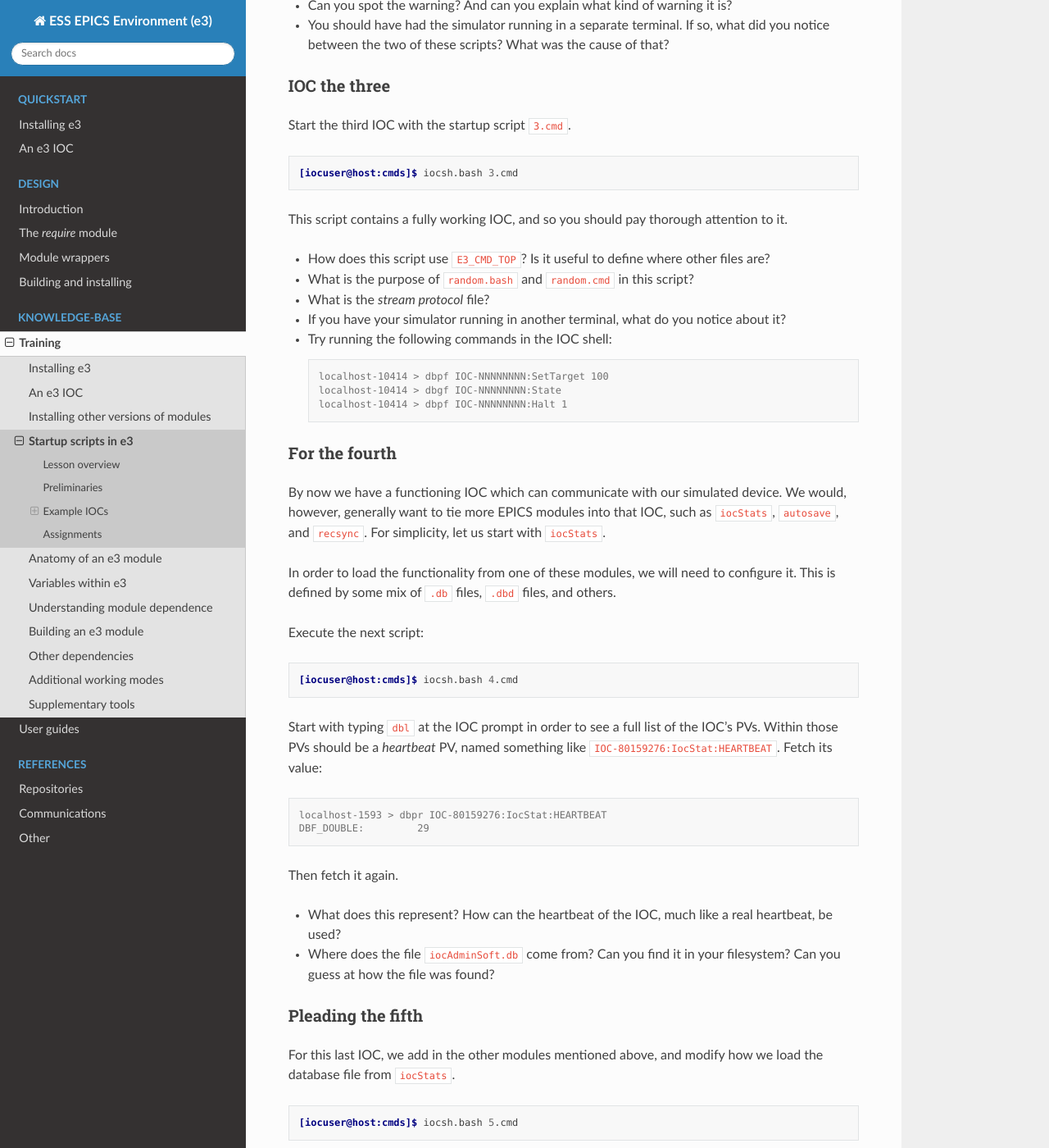
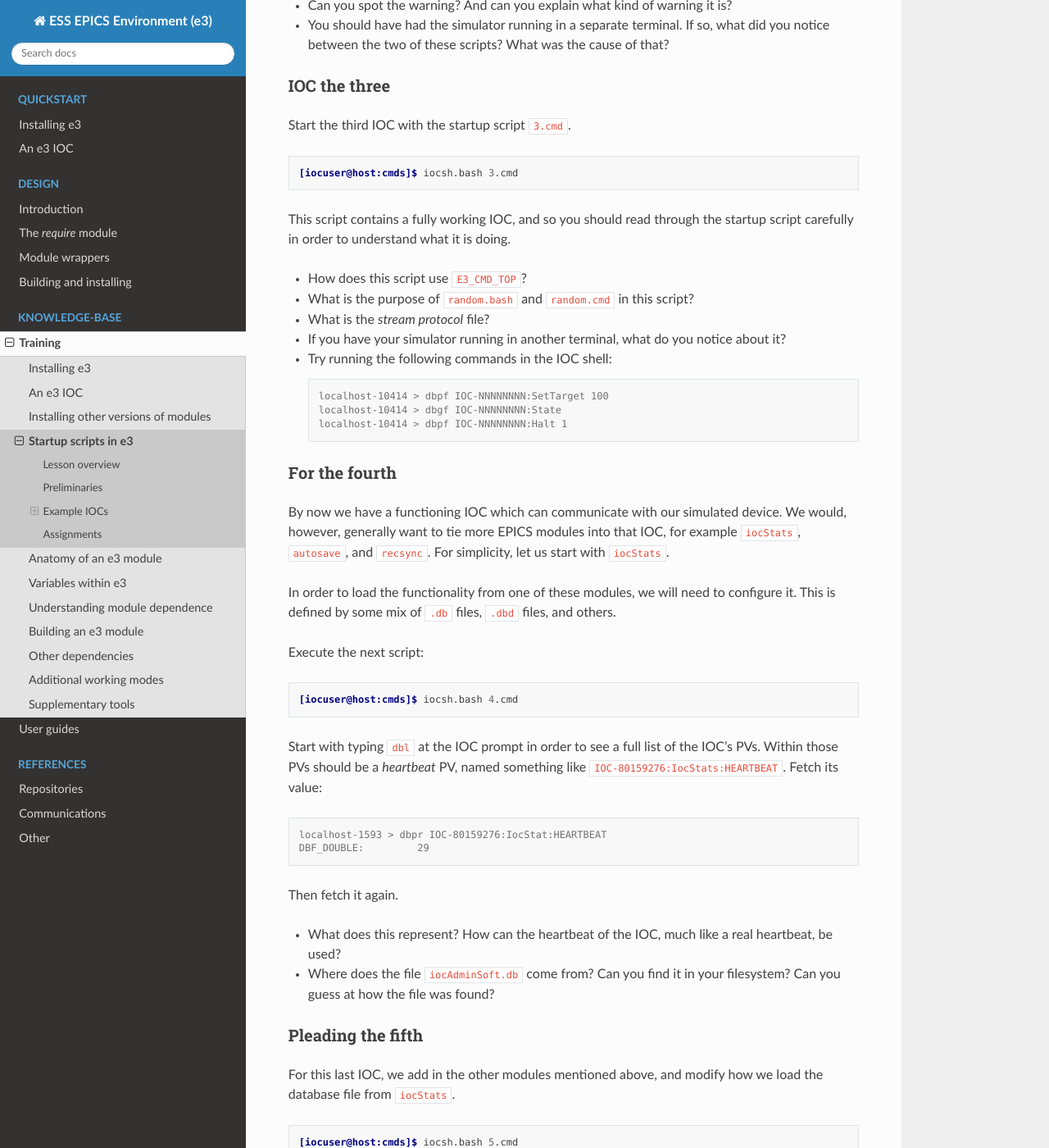
Before and after one commit to ttkorhonen/e3pages, a Sphinx documentation site: the page built from docs/kb/training/workbook/4_startup_scripts.md, in a window 1280 px wide and 1400 px high, scrolled down 2305 px. Shown: the whole window at 82% size. Built offline with Sphinx 7.4.7 and the Read the Docs theme 2.0.0, drawn with Linux system fonts in a browser that asks for light colours.

Commit message:
Addressed some comments

````diff
--- a/docs/kb/training/workbook/4_startup_scripts.md
+++ b/docs/kb/training/workbook/4_startup_scripts.md
@@ -100,9 +100,9 @@ Start the third IOC with the startup script `3.cmd`.
 ```console
 [iocuser@host:cmds]$ iocsh.bash 3.cmd
 ```
-This script contains a fully working IOC, and so you should pay thorough attention to it.
+This script contains a fully working IOC, and so you should read through the startup script carefully in order to understand what it is doing.
 
-* How does this script use `E3_CMD_TOP`? Is it useful to define where other files are?
+* How does this script use `E3_CMD_TOP`?
 * What is the purpose of `random.bash` and `random.cmd` in this script?
 * What is the *stream protocol* file?
 * If you have your simulator running in another terminal, what do you notice about it?
@@ -116,7 +116,7 @@ This script contains a fully working IOC, and so you should pay thorough attenti
 ### For the fourth
 
 By now we have a functioning IOC which can communicate with our simulated device. We would, however, generally want to
-tie more EPICS modules into that IOC, such as `iocStats`, `autosave`, and `recsync`. For simplicity, let us start with
+tie more EPICS modules into that IOC, for example `iocStats`, `autosave`, and `recsync`. For simplicity, let us start with
 `iocStats`.
 
 In order to load the functionality from one of these modules, we will need to configure it. This is defined by some mix
@@ -128,7 +128,7 @@ Execute the next script:
 ```
 
 Start with typing `dbl` at the IOC prompt in order to see a full list of the IOC's PVs. Within those PVs should be a
-*heartbeat* PV, named something like `IOC-80159276:IocStat:HEARTBEAT`. Fetch its value:
+*heartbeat* PV, named something like `IOC-80159276:IocStats:HEARTBEAT`. Fetch its value:
 ```console
 localhost-1593 > dbpr IOC-80159276:IocStat:HEARTBEAT
 DBF_DOUBLE:         29
````
